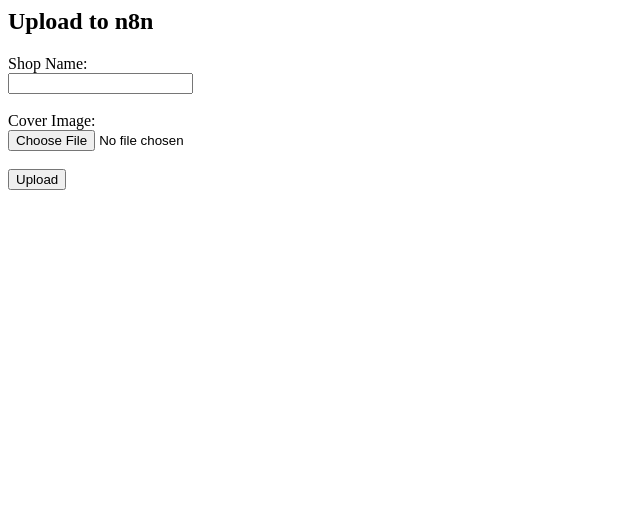
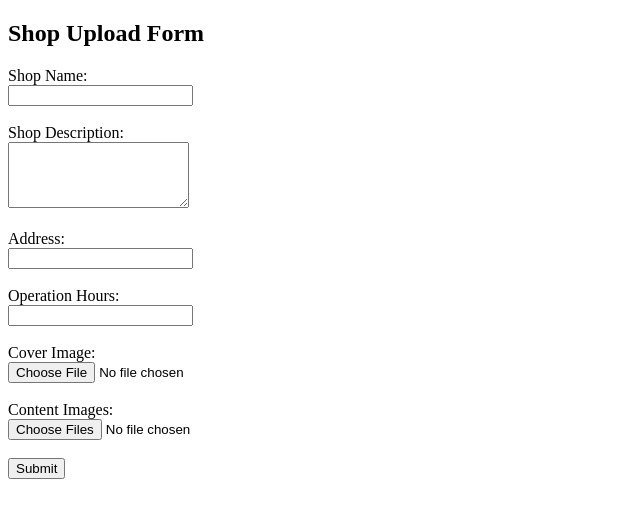
Before and after one commit to Seanfo2332/n8n, a plain HTML site: page index.html in a window 1280 px wide. Shown: the whole page, without its empty margins (0-640 px from the left). Drawn offline with Linux system fonts and the light colour scheme.

Commit message:
Revise HTML form for shop upload with additional fields

```diff
--- a/index.html
+++ b/index.html
@@ -1,14 +1,36 @@
-<html>
-  <body>
-    <h2>Upload to n8n</h2>
-    <form action="https://seanfoo404.app.n8n.cloud/webhook-test/upload-test" method="POST" enctype="multipart/form-data">
-      <label>Shop Name:</label><br>
-      <input type="text" name="shop_name" /><br><br>
+<!DOCTYPE html>
+<html lang="en">
+<head>
+  <meta charset="UTF-8" />
+  <meta name="viewport" content="width=device-width, initial-scale=1.0" />
+  <title>n8n Upload Form</title>
+</head>
+<body>
+  <h2>Shop Upload Form</h2>
+  <form
+    action="https://seanfoo404.app.n8n.cloud/webhook-test/ebc2b1a4-d1df-4edf-97dd-195b5c095024"
+    method="POST"
+    enctype="multipart/form-data"
+  >
+    <label>Shop Name:</label><br>
+    <input type="text" name="Shop Name" required><br><br>
 
-      <label>Cover Image:</label><br>
-      <input type="file" name="cover_image" /><br><br>
+    <label>Shop Description:</label><br>
+    <textarea name="Shop Description" rows="4"></textarea><br><br>
 
-      <button type="submit">Upload</button>
-    </form>
-  </body>
+    <label>Address:</label><br>
+    <input type="text" name="Address"><br><br>
+
+    <label>Operation Hours:</label><br>
+    <input type="text" name="Operation Hours"><br><br>
+
+    <label>Cover Image:</label><br>
+    <input type="file" name="Cover Image" accept="image/*"><br><br>
+
+    <label>Content Images:</label><br>
+    <input type="file" name="Content Images" multiple accept="image/*"><br><br>
+
+    <button type="submit">Submit</button>
+  </form>
+</body>
 </html>
```
